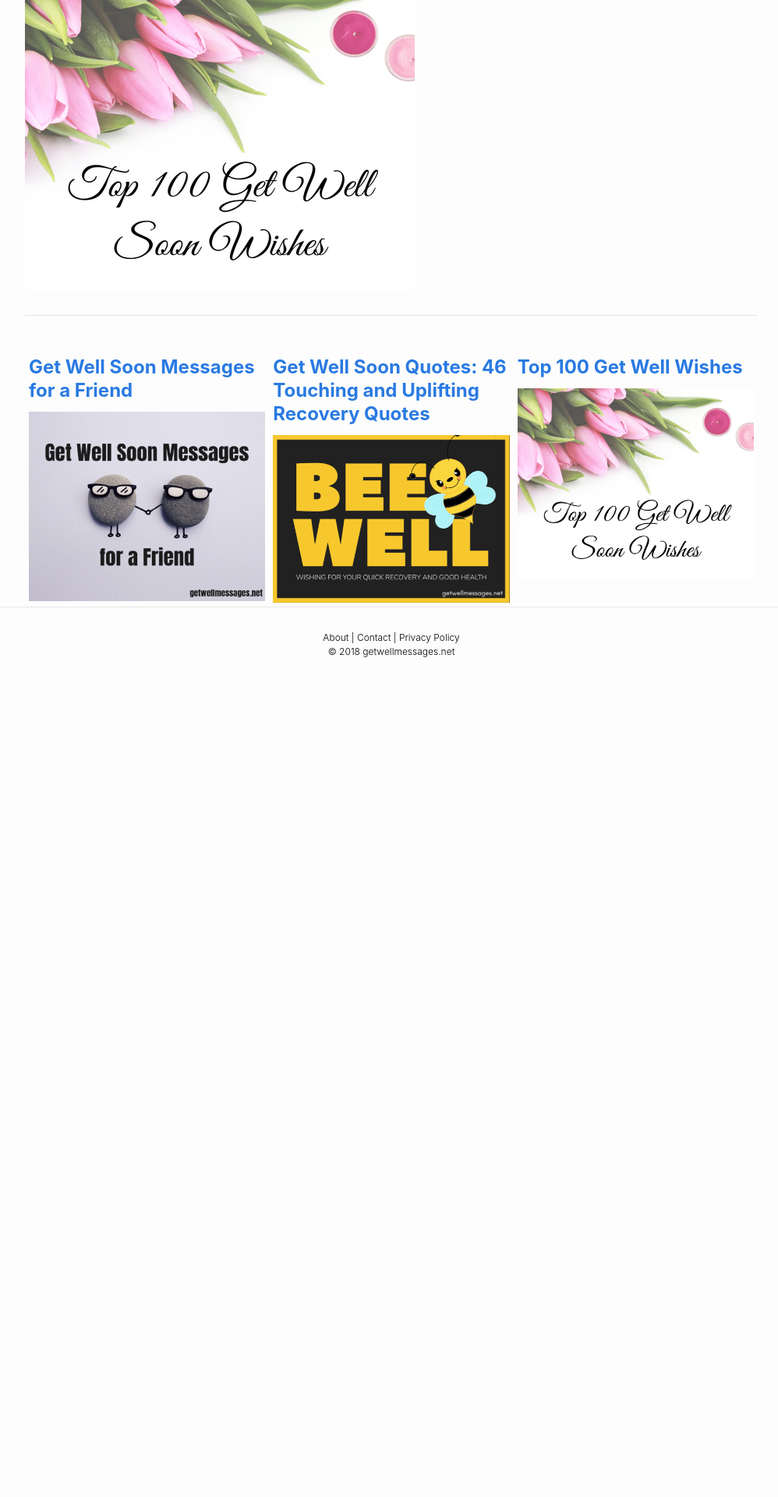
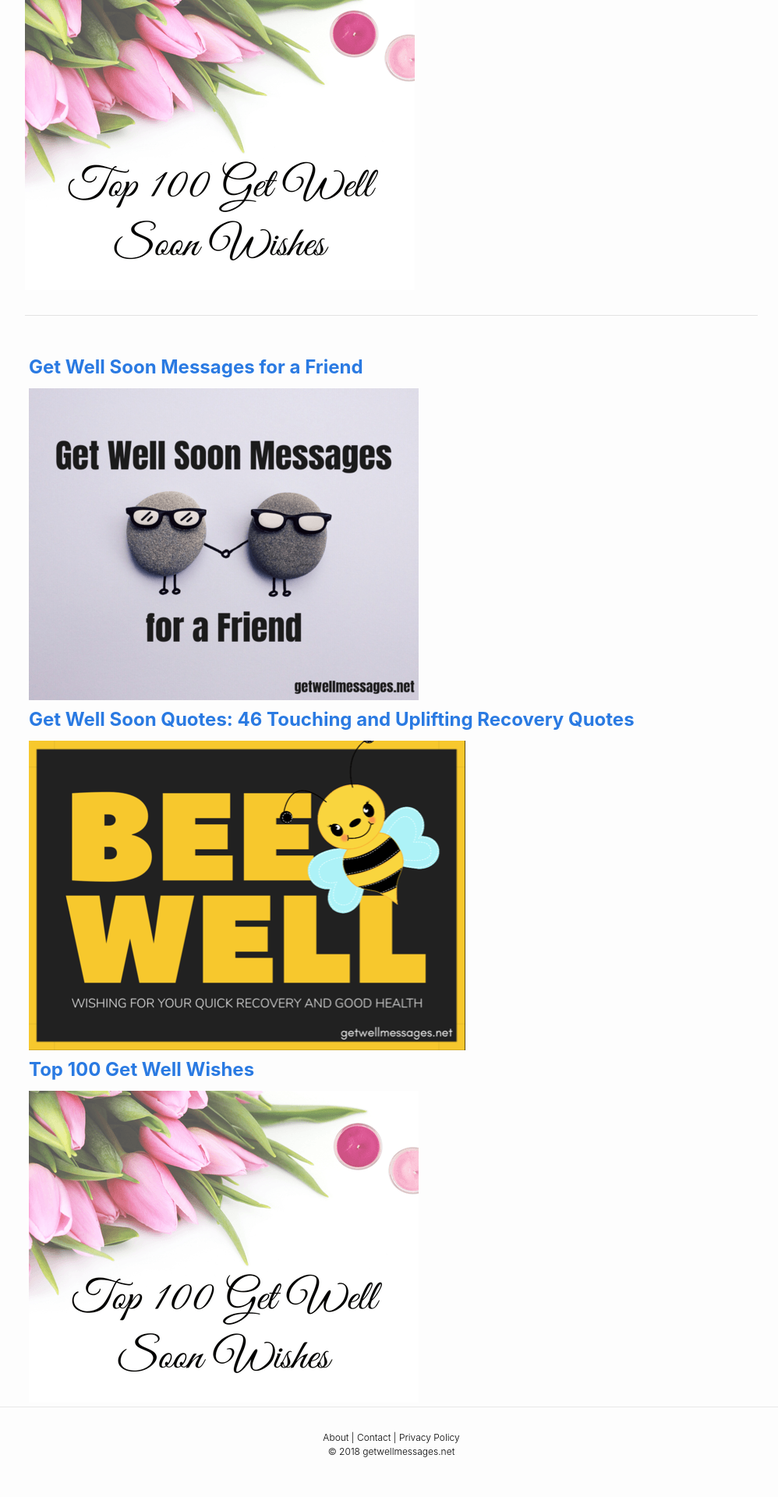
Before and after one commit to andyml123/andyml123.github.io, a Jekyll site: the page built from imagetest.md, in a window 1280 px wide. Shown: the part 3810-5730 px from the top of the page at 78% size, without its empty margins (138-1136 px from the left). Built offline with Jekyll 4.4.1, drawn with Linux system fonts in a browser that asks for light colours; before the commit the page ends 4704 px from its top, so only the background shows below that.

Commit message:
Update _layout.scss

```diff
--- a/_sass/_layout.scss
+++ b/_sass/_layout.scss
@@ -517,8 +517,10 @@ content:" ►";
 font-size:10px;
 }
 
-.row {
-    display: flex;
+.row:after {
+    content: "";
+    display: table;
+    clear: both;
 }
 
 .column {
```
